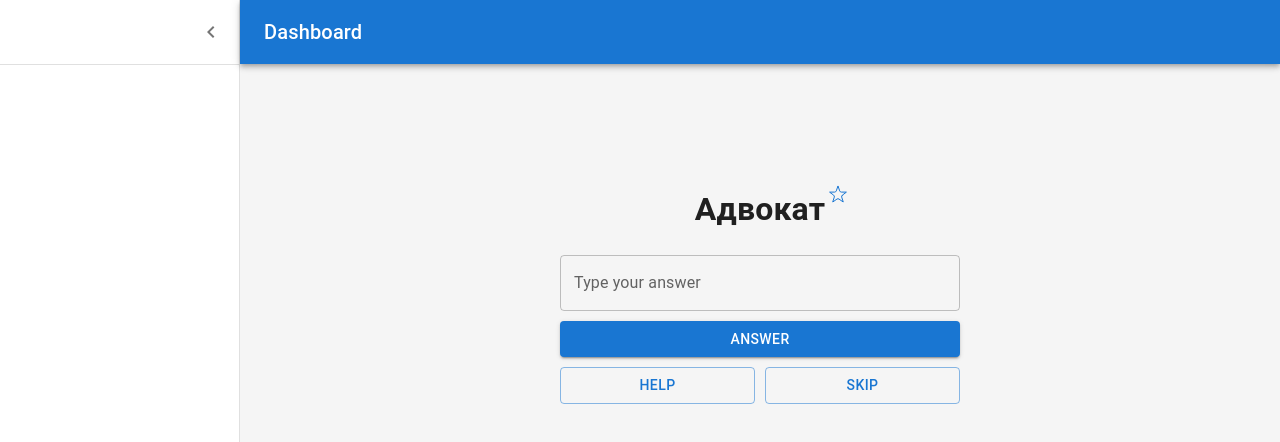
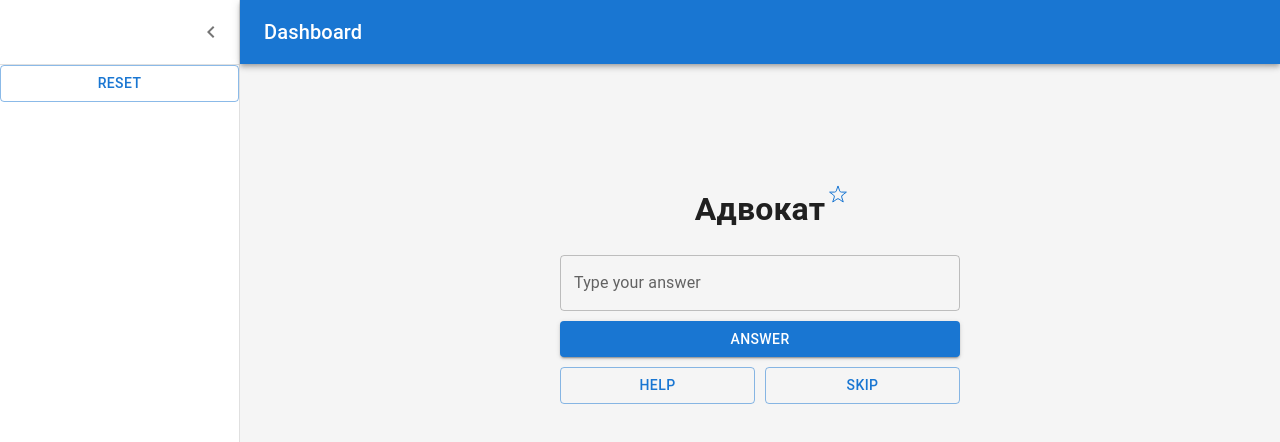
Before and after one commit to vyasinskiy/yasinsky-english, a React (Create React App) app: page / in a window 1280 px wide. Both pictures are taken after a click on the button 32 px from the left and 32 px from the top of the page. Shown: the top 442 px of the page. Built offline with nearby package versions, Linux system fonts and the light colour scheme.

Commit message:
Add reset button

```diff
--- a/src/components/Dashboard.tsx
+++ b/src/components/Dashboard.tsx
@@ -5,31 +5,16 @@ import MuiDrawer from '@mui/material/Drawer';
 import Box from '@mui/material/Box';
 import MuiAppBar, { AppBarProps as MuiAppBarProps } from '@mui/material/AppBar';
 import Toolbar from '@mui/material/Toolbar';
-import List from '@mui/material/List';
 import Typography from '@mui/material/Typography';
 import Divider from '@mui/material/Divider';
 import IconButton from '@mui/material/IconButton';
-import Badge from '@mui/material/Badge';
 import Container from '@mui/material/Container';
-import Grid from '@mui/material/Grid';
-import Paper from '@mui/material/Paper';
-import Link from '@mui/material/Link';
 import MenuIcon from '@mui/icons-material/Menu';
 import ChevronLeftIcon from '@mui/icons-material/ChevronLeft';
-import NotificationsIcon from '@mui/icons-material/Notifications';
+import { Button } from '@mui/material';
+import { useDispatch } from 'react-redux';
+import { resetProgress } from '../store';
 
-function Copyright(props: any) {
-  return (
-    <Typography variant="body2" color="text.secondary" align="center" {...props}>
-      {'Copyright © '}
-      <Link color="inherit" href="https://mui.com/">
-        Your Website
-      </Link>{' '}
-      {new Date().getFullYear()}
-      {'.'}
-    </Typography>
-  );
-}
 
 const drawerWidth = 240;
 
@@ -89,6 +74,7 @@ const Drawer = styled(MuiDrawer, { shouldForwardProp: (prop) => prop !== 'open'
 const defaultTheme = createTheme();
 
 export default function Dashboard({ children }: DashboardProps) {
+  const dispatch = useDispatch();
   const [open, setOpen] = React.useState(false);
   const toggleDrawer = () => {
     setOpen(!open);
@@ -141,6 +127,14 @@ export default function Dashboard({ children }: DashboardProps) {
             </IconButton>
           </Toolbar>
           <Divider />
+          {open && (
+            <Button
+              variant="outlined"
+              onClick={() => dispatch(resetProgress())}
+            >
+              Reset
+            </Button>
+          )}
         </Drawer>
         <Box
           component="main"
--- a/src/hooks/helpers.ts
+++ b/src/hooks/helpers.ts
@@ -49,3 +49,7 @@ export function getProgressFromLocalStorage() {
 
 	return JSON.parse(localStorageData);
 }
+
+export function resetProgressFromLocalStorage() {
+	localStorage.clear();
+}
--- a/src/store/index.ts
+++ b/src/store/index.ts
@@ -1,4 +1,4 @@
 export { useAppDispatch, store } from './store';
 export type { RootState, AppDispatch } from './store';
-export { setAsSucceed, setAsFavorite } from './main-slice';
+export { setAsSucceed, setAsFavorite, resetProgress } from './main-slice';
 export { Provider } from './Provider';
--- a/src/store/main-slice.ts
+++ b/src/store/main-slice.ts
@@ -7,6 +7,7 @@ import {
 	Mode,
 	SynonymData,
 } from '../assets/types';
+import { resetProgressFromLocalStorage } from '../hooks/helpers';
 
 interface MainState {
 	all: MapRusKeyToSynonyms;
@@ -16,6 +17,15 @@ interface MainState {
 	succeed: MapRusKeyToEngKeys;
 	todo: MapRusKeyToSynonyms;
 }
+
+const initalState: MainState = {
+	all: mapRusKeyToSynonyms,
+	favorite: {},
+	isGameFinished: false,
+	mode: Mode.Ordinary,
+	succeed: {},
+	todo: {},
+};
 
 function isTranslationsData(data: unknown): data is MapRusKeyToEngKeys {
 	return (
@@ -69,14 +79,7 @@ function getAdvancedData(favorite: MapRusKeyToEngKeys) {
 }
 
 const lazyInitialize = (): MainState => {
-	const state: MainState = {
-		all: mapRusKeyToSynonyms,
-		favorite: {},
-		isGameFinished: false,
-		mode: Mode.Ordinary,
-		succeed: {},
-		todo: {},
-	};
+	const state: MainState = initalState;
 
 	const succeedData = localStorage.getItem('translations-succed');
 
@@ -211,9 +214,13 @@ const mainSlice = createSlice({
 				state.succeed[rusKey].push(engKey);
 			}
 		},
+		resetProgress(state) {
+			state = initalState;
+			resetProgressFromLocalStorage();
+		}
 	},
 });
 
-export const { setAsSucceed, setAsFavorite, setIsGameFinished } =
+export const { setAsSucceed, setAsFavorite, setIsGameFinished, resetProgress } =
 	mainSlice.actions;
 export default mainSlice.reducer;
```
